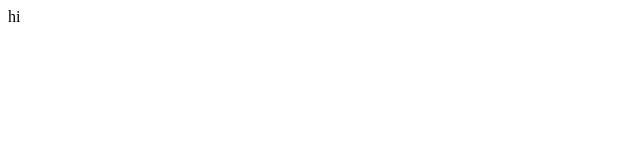
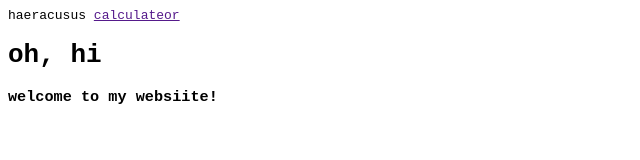
Before and after one commit to haeracusus/haeracusus, a plain HTML site: page index.html in a window 1280 px wide. Shown: the whole page, without its empty margins (0-640 px from the left). Drawn offline with Linux system fonts and the light colour scheme.

Commit message:
Update index.html

```diff
--- a/index.html
+++ b/index.html
@@ -1,7 +1,19 @@
 <!DOCTYPE html>
 <html>
-  <title>burger</title>
-  <body>
-    hi
-  </body>
+    <head>
+        <title>hi</title>
+        <style>
+            * {
+                font-family: monospace;
+            }
+        </style>
+        <script>
+            console.log('hello!')
+        </script>
+    </head>
+    <body>
+        haeracusus <a href="">calculateor</a>
+        <h1>oh, hi</h1>
+        <h3>welcome to my websiite!</h3>
+    </body>
 </html>
```
